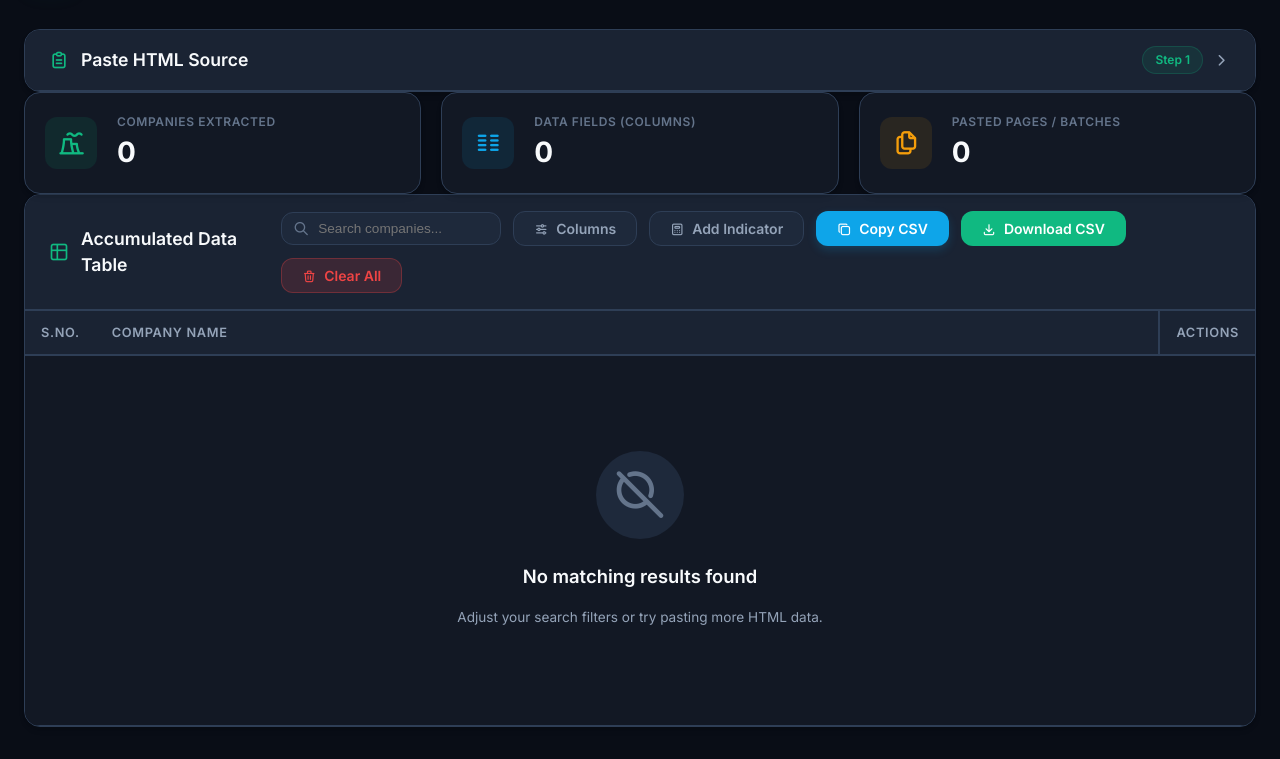
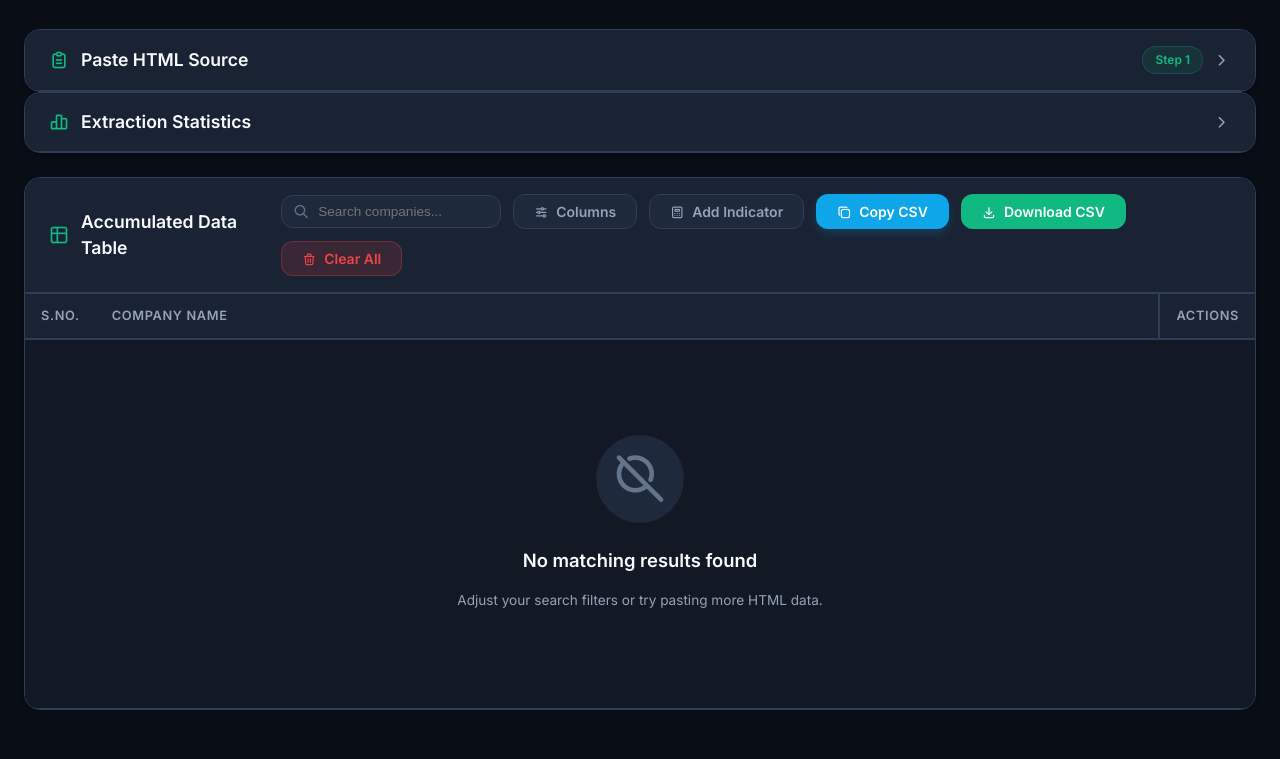
Before and after one commit to ibrezm1/Screener-Extractor, a website: page index.html in a window 1280 px wide. Shown: the part 92-851 px from the top of the page. Drawn offline with Linux system fonts and the light colour scheme.

Commit message:
feat: make statistics grid collapsible and collapsed by default

```diff
--- a/app.js
+++ b/app.js
@@ -172,6 +172,15 @@ function setupEventListeners() {
         });
     } else {
         console.error('Collapsible panel elements not found in DOM!');
+    }
+
+    // Stats Section Collapsible Actions
+    const statsHeader = document.getElementById('stats-header');
+    const statsSection = document.getElementById('stats-section');
+    if (statsHeader && statsSection) {
+        statsHeader.addEventListener('click', () => {
+            statsSection.classList.toggle('collapsed');
+        });
     }
 
     // Toggle AI dropdown menus
--- a/index.html
+++ b/index.html
@@ -107,8 +107,19 @@
                 </div>
             </section>
 
-            <!-- Statistics Grid -->
-            <section class="stats-grid">
+            <!-- Statistics Panel -->
+            <section id="stats-section" class="stats-panel card collapsed" style="margin-bottom: 1.5rem;">
+                <div id="stats-header" class="card-header" style="cursor: pointer;">
+                    <div class="card-title">
+                        <i class="ti ti-chart-bar"></i>
+                        <h2>Extraction Statistics</h2>
+                    </div>
+                    <div style="display: flex; align-items: center; gap: 0.6rem;">
+                        <i class="ti ti-chevron-down collapse-icon"></i>
+                    </div>
+                </div>
+                <div class="card-body">
+                    <div class="stats-grid">
                         <div class="stat-card card">
                             <div class="stat-icon companies-icon">
                                 <i class="ti ti-building-factory"></i>
@@ -136,6 +147,8 @@
                             <div class="stat-content">
                                 <span class="stat-label">Pasted Pages / Batches</span>
                                 <span class="stat-value" id="stat-batches">0</span>
+                            </div>
+                        </div>
                     </div>
                 </div>
             </section>
```
Lines whose indentation alone changed are shown as unchanged.
